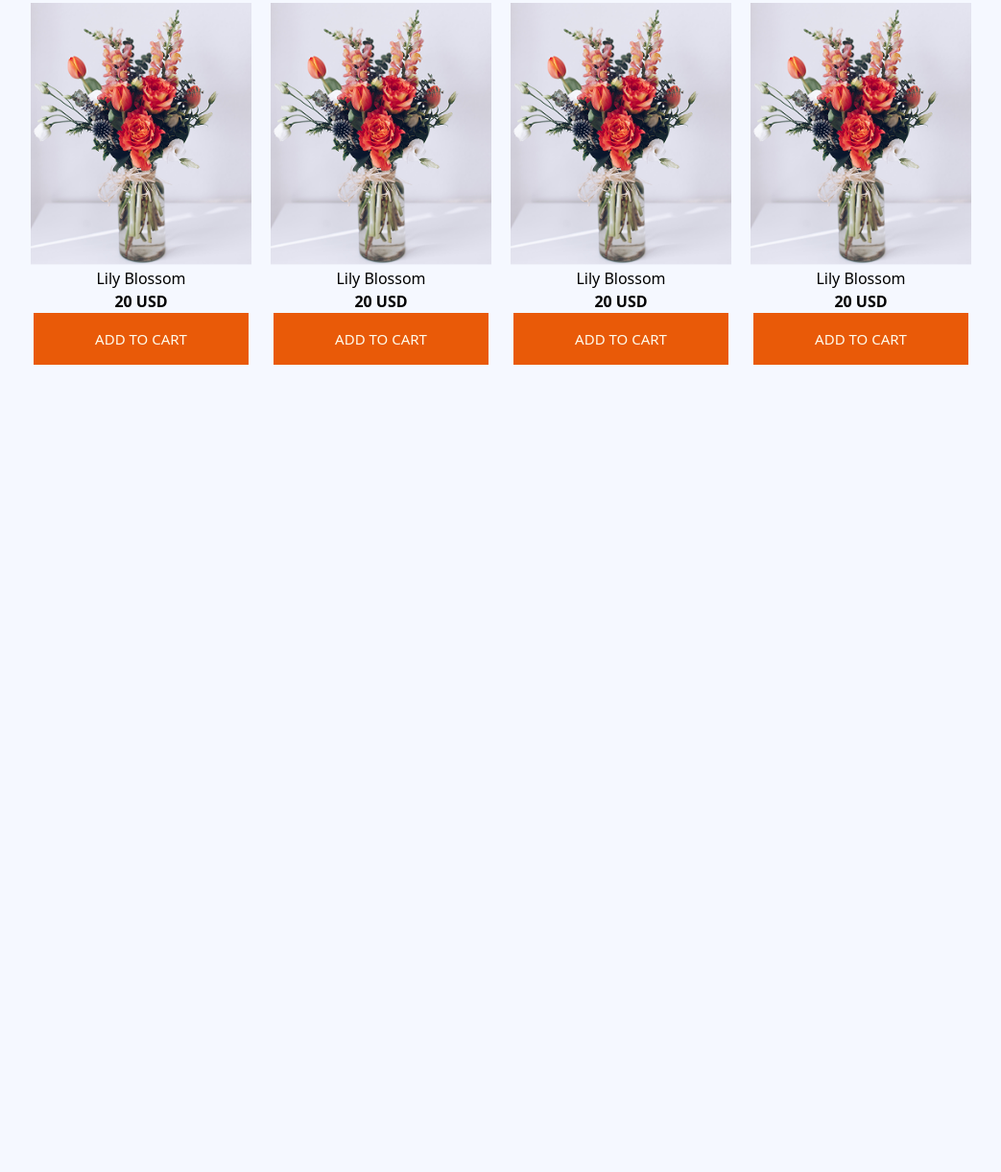
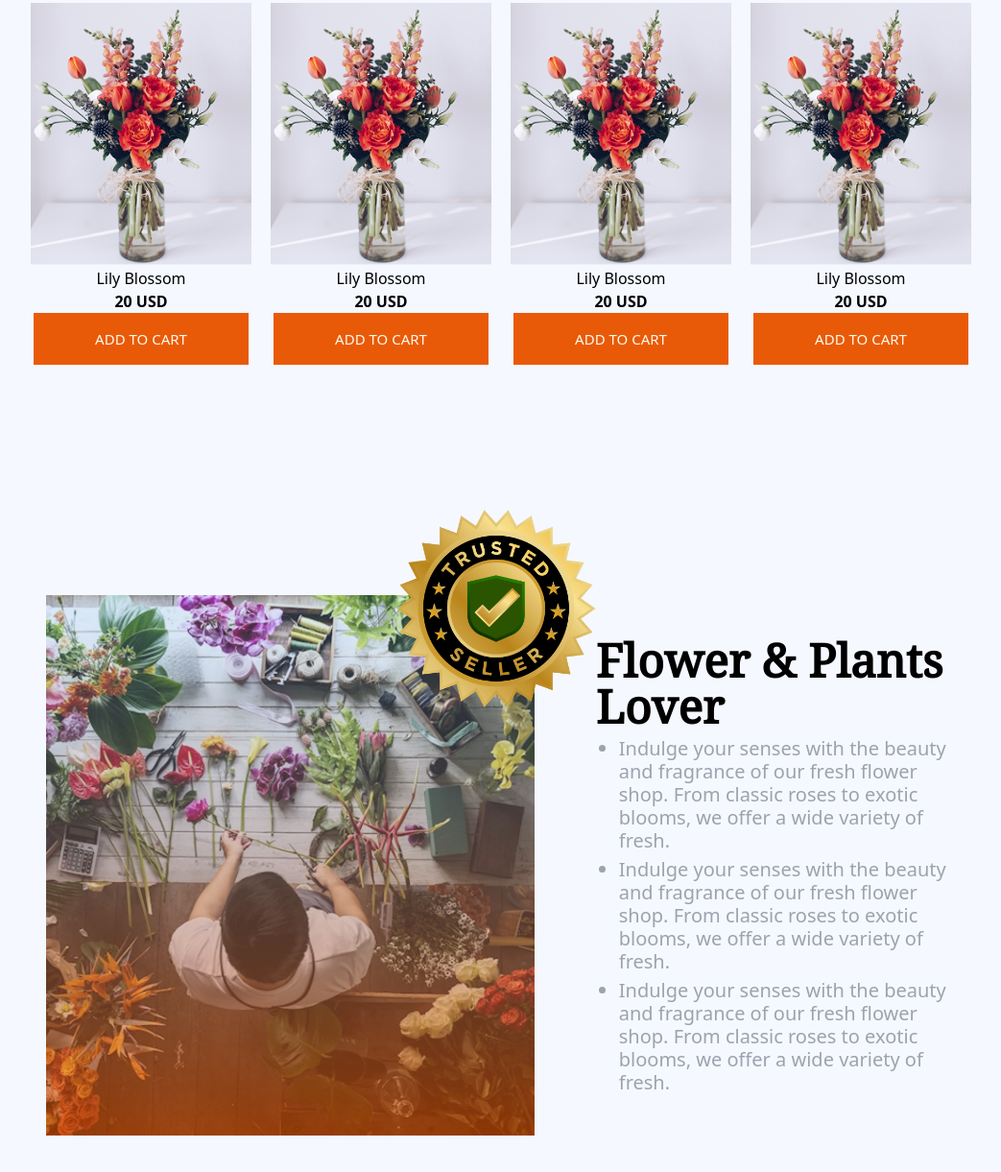
Before and after one commit to Sartaj-Arefin/B12A02-Responsive-Flowers-main, a plain HTML site: page index.html in a window 1280 px wide. Shown: the part 1411-2632 px from the top of the page at 96% size, without its empty margins (118-1161 px from the left). Before the commit the page ends 1911 px from the top, so only its background shows below. Drawn offline with nearby package versions, Linux system fonts and the light colour scheme.

Commit message:
added plants lover

```diff
--- a/index.html
+++ b/index.html
@@ -18,16 +18,16 @@
             <li><a class="flex gap-2" href=""><img class="w-8" src="./assets/shopping-cart.png" alt="">Cart ($56)</a></li>
         </ul>
     </nav>
-    <section class="flex flex-col-reverse items-center md:flex-row md:px-[150px] py-10 md:py-[120px] gap-8">
+    <section class="flex flex-col-reverse items-center md:flex-row md:px-[150px] py-10 md:py-[120px] gap-auto">
 <div class="w-full text-left px-4 md:w-1/2">
     <h2 class="font-bold text-4xl md:text-5xl" style="font-family: 'Noto Serif', serif;">ALWAYS <span class="text-[#E95A08]">FRESH</span><br><span class="text-[#E95A08]">FLOWERS</span></h2>
     <p class="text-gray-400 text-base md:text-2xl mt-4">Indulge your senses with the beauty and fragrance of our fresh flower shop. From classic roses to exotic blooms, we offer a wide variety of fresh flowers that are perfect for any occasion. </p>
 </div>
-<img class="w-full max-w-md md:w-1/2 md:max-w-none" src="./assets/hero-flower.png" alt="">
+<img class="w-full max-w-md md:w-1/2 md:max-w-none" src="./assets/hero-flower.png" alt="hero-flower">
     </section>
 </header>
 <main>
-    <section class=" px-2 md:px-[150px] py-4 md:py-[120px]" >
+    <section class="px-2 md:px-[150px] py-4 md:py-[120px]" >
         <h2 class="font-bold text-center text-3xl md:text-4xl" style="font-family: 'Noto Serif', serif;"> <span class="text-[#E95A08]">Our</span> Plants</h2>
         <p class="text-gray-400 text-center text-base md:text-[21px] mt-4 md:px-[126px]">Indulge your senses with the beauty and fragrance of our fresh flower shop. From classic roses to exotic blooms, we offer a wide variety of fresh.</p>
         <div class="grid grid-cols-2  md:grid-cols-4 gap-2 md:gap-5">
@@ -73,6 +73,20 @@
             </div>
         </div>
     </section>
+    <section class="flex flex-col items-center md:flex-row md:px-[150px] py-10 md:py-[120px] gap-8">
+       <div class="flex flex-row">
+ <img class="px-4 w-full  max-w-md md:w-full md:max-w-none" src="./assets/flower-store.png" alt="store">
+ <img class="hidden md:block w-2xs h-72 mt-[-130px] ml-[-200px] " src="./assets/trusted-badge.png" alt="trusted-badge">
+       </div>
+        <div class="items-center w-full text-left px-4 md:w-1/2">
+    <h2 class="font-bold text-2xl md:text-5xl md:mb-2" style="font-family: 'Noto Serif', serif;">Flower & Plants Lover</h2>
+    <ul class="list-disc list-outside pl-6">
+         <li  class="text-gray-400 text-base md:text-[20px] mt-1.5">Indulge your senses with the beauty and fragrance of our fresh flower shop. From classic roses to exotic blooms, we offer a wide variety of fresh.</li>
+        <li class="text-gray-400 text-base md:text-[20px] mt-1.5">Indulge your senses with the beauty and fragrance of our fresh flower shop. From classic roses to exotic blooms, we offer a wide variety of fresh.</li>
+        <li  class="text-gray-400 text-base md:text-[20px] mt-1.5">Indulge your senses with the beauty and fragrance of our fresh flower shop. From classic roses to exotic blooms, we offer a wide variety of fresh.</li>
+    </ul>
+        </div>
+    </section>
 </main>
 <footer>
 </footer>
```
